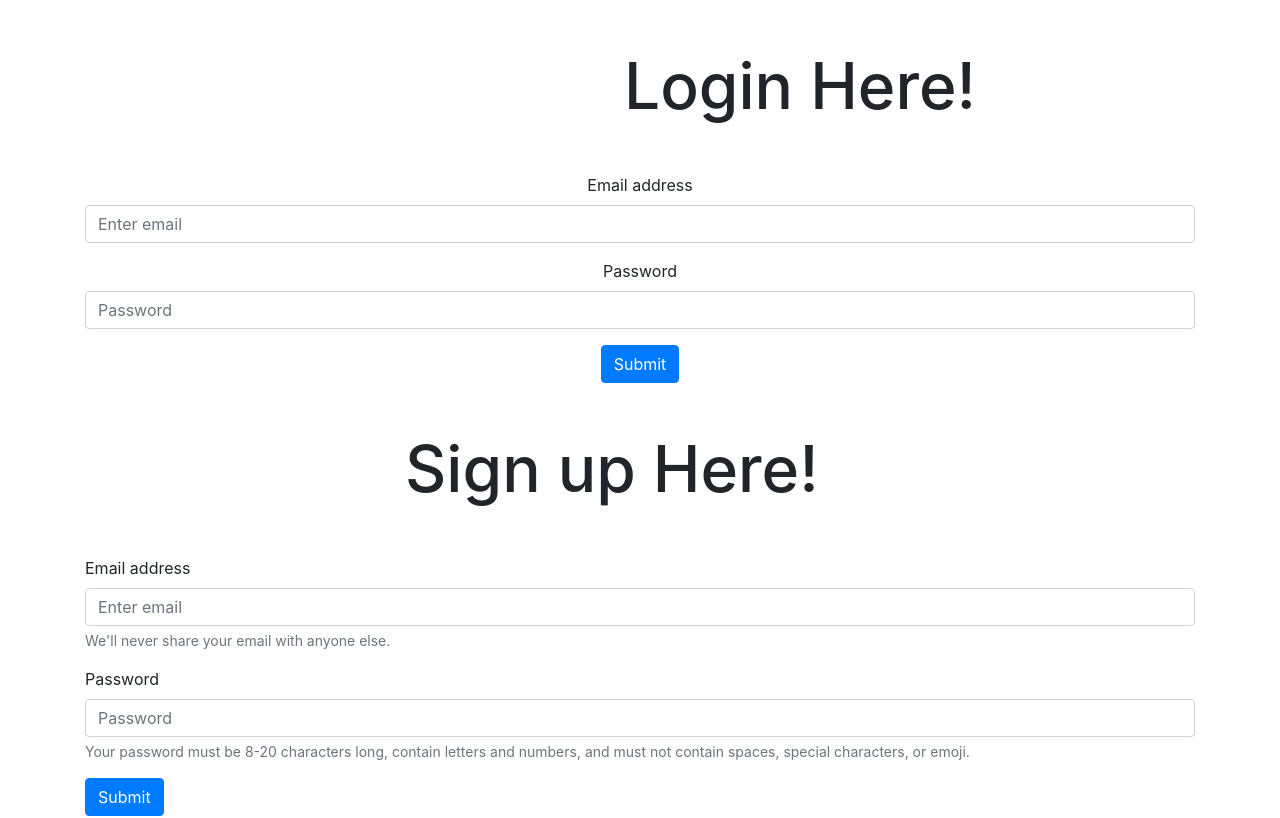
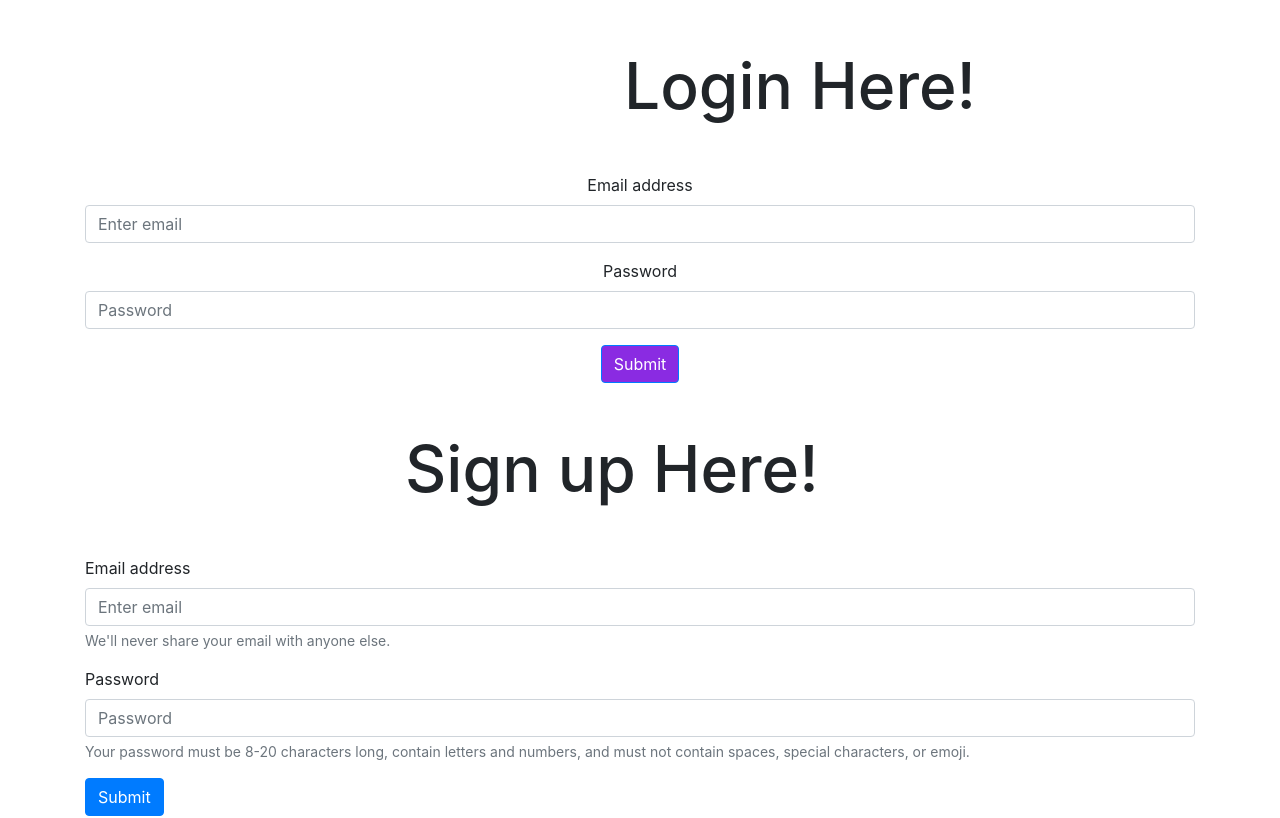
Before and after one commit to uprm-inso-4115-2020-2021-s2/semester-project-mk-ii-almond-software-llc, a React (Create React App) app in the folder frontend/: page /login in a window 1280 px wide. Shown: the top 818 px of the page. Built offline with nearby package versions, Linux system fonts and the light colour scheme.

Commit message:
login form implemented

```diff
--- a/frontend/src/login/login.css
+++ b/frontend/src/login/login.css
@@ -13,3 +13,9 @@
 .login-form{
     margin-top: 3rem;
 }
+.login-submitbtn{
+    background-color: blueviolet;
+}
+.login-submitbtn:hover{
+    background-color: rgba(88, 29, 143, 0.993);
+}
```
